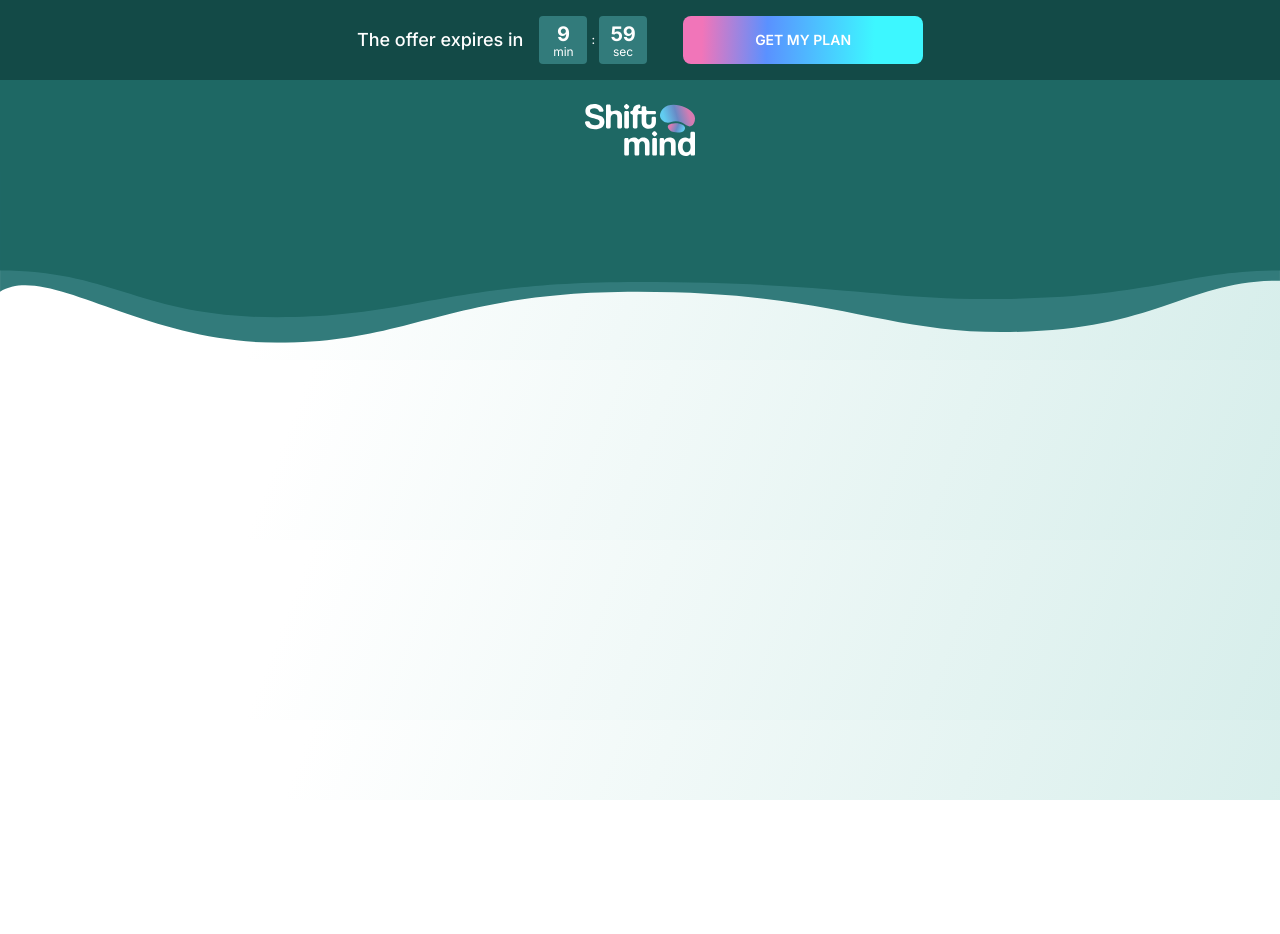
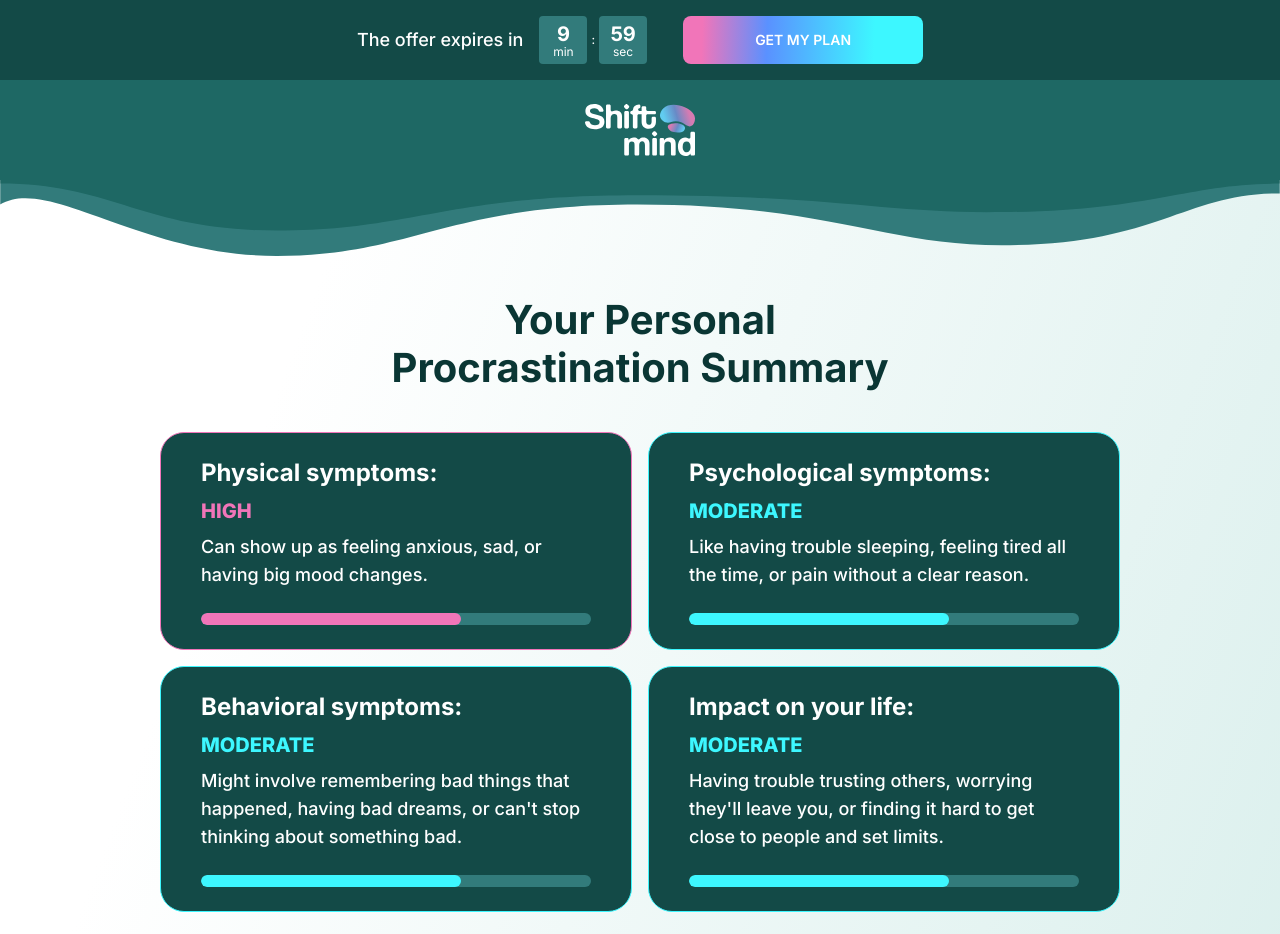
Before and after one commit to GretaVait/netzet-fe-task, a Next.js app: page / in a window 1280 px wide. Shown: the top 934 px of the page. Before the commit the page ends 800 px from the top, so only its background shows below. Built offline with nearby package versions, Linux system fonts and the light colour scheme.

Commit message:
summary section added

```diff
--- a/app/globals.css
+++ b/app/globals.css
@@ -12,16 +12,20 @@
 }
 
 @theme {
-  --color-turquoise-900: #0A3634;
-  --color-turquoise-800: #134A47;
-  --color-turquoise-700: #1E6864;
-  --color-turquoise-600: #327B7B;
-  --color-turquoise-200: #A8C6C4;
-  --color-turquoise-100: #D7EEEB;
-  --color-pink: #F175B9,
-  --color-cyan: #3DF7FF,
-  --color-sky: #5A91FF,
-  --color-white: #FFFFFF
+  --color-turquoise-900: #0a3634;
+  --color-turquoise-800: #134a47;
+  --color-turquoise-700: #1e6864;
+  --color-turquoise-600: #327b7b;
+  --color-turquoise-200: #a8c6c4;
+  --color-turquoise-100: #d7eeeb;
+  --color-pink: #f175b9;
+  --color-cyan: #3df7ff;
+  --color-sky: #5a91ff;
+  --color-white: #ffffff;
+  --text-3\.\5xl: 2rem;
+  --text-3\.\5xl--line-height: 2.5rem;
+  --text-4\.\5xl: 2.5rem;
+  --text-4\.\5xl--line-height: 3rem;
 }
 
 @media (prefers-color-scheme: dark) {
--- a/app/page.tsx
+++ b/app/page.tsx
@@ -3,6 +3,7 @@ import Header from "@/components/common/Header";
 
 // Sections
 import Timer from "@/sections/timer/Timer";
+import Summary from "@/sections/summary/Summary";
 
 export default function Home() {
   return (
@@ -11,7 +12,7 @@ export default function Home() {
 
       <Header />
 
-      {/* Summary */}
+      <Summary />
 
       {/* Plan */}
 
--- /dev/null
+++ b/components/cards/summary/SummaryCard.tsx
@@ -0,0 +1,43 @@
+// Components
+import ProgressBar from "@/components/progress-bar/ProgressBar";
+
+const levels = {
+  high: {
+    text: "text-pink",
+    backgroundColor: "bg-pink",
+    border: "border-pink"
+  },
+  moderate: {
+    text: "text-cyan",
+    backgroundColor: "bg-cyan",
+    border: "border-cyan"
+  }
+};
+
+interface SummaryCardProps {
+  title: string;
+  level: "high" | "moderate";
+  description: string;
+}
+
+const SummaryCard = ({ title, level, description }: SummaryCardProps) => {
+  return (
+    <div
+      className={`bg-turquoise-800 rounded-3xl p-6 lg:px-10 border ${levels[level].border}`}
+    >
+      <h2 className="text-xl mb-2 text-white font-bold lg:text-2xl">{title}</h2>
+
+      <p
+        className={`text-xl mb-2 font-extrabold uppercase ${levels[level].text}`}
+      >
+        {level}
+      </p>
+
+      <p className="text-lg mb-6 text-white font-medium">{description}</p>
+
+      <ProgressBar backgroundColor={levels[level].backgroundColor} />
+    </div>
+  );
+};
+
+export default SummaryCard;
--- a/components/common/Header.tsx
+++ b/components/common/Header.tsx
@@ -6,7 +6,8 @@ import Container from "../app/Container";
 
 const Header = () => {
   return (
-    <header className="bg-turquoise-700 py-6 relative">
+    <header>
+      <div className="bg-turquoise-700 py-6">
         <Container>
           <div className="flex justify-center">
             <Image
@@ -18,12 +19,13 @@ const Header = () => {
             />
           </div>
         </Container>
+      </div>
 
       <Image
         src="/assets/decorations/wave-line-green.svg"
         fill
         alt="Green decoration"
-        className="h-auto! absolute bottom-2! left-0! top-auto! translate-y-full"
+        className="h-auto! static!"
       />
     </header>
   );
--- /dev/null
+++ b/components/progress-bar/ProgressBar.tsx
@@ -0,0 +1,15 @@
+interface ProgressBarProps {
+  backgroundColor: string;
+}
+
+const ProgressBar = ({ backgroundColor }: ProgressBarProps) => {
+  return (
+    <div className="rounded-2xl w-full h-3 bg-turquoise-600 relative overflow-hidden">
+      <div
+        className={`absolute inset-0 h-full w-2/3 rounded-2xl ${backgroundColor}`}
+      />
+    </div>
+  );
+};
+
+export default ProgressBar;
--- /dev/null
+++ b/sections/summary/Summary.tsx
@@ -0,0 +1,66 @@
+// Base
+import Image from "next/image";
+
+// Components
+import Container from "@/components/app/Container";
+import SummaryCard from "@/components/cards/summary/SummaryCard";
+
+// Assets
+import ProductivityGraph from "@/public/assets/photos/graph.png";
+import ProductivityGraphMobile from "@/public/assets/photos/graph-mobile.png";
+
+const Summary = () => {
+  return (
+    <section className="pt-10 pb-[60px]">
+      <Container>
+        <h1 className="text-3.5xl font-bold text-center mb-10 lg:text-4.5xl">
+          Your Personal <br /> Procrastination Summary
+        </h1>
+
+        <div className="flex flex-col items-center gap-y-4 lg:gap-y-6">
+          <div className="grid grid-cols-1 gap-4 lg:grid-cols-2 max-w-[960px]">
+            <SummaryCard
+              title="Physical symptoms:"
+              level="high"
+              description="Can show up as feeling anxious, sad, or having big mood changes."
+            />
+            <SummaryCard
+              title="Psychological symptoms:"
+              level="moderate"
+              description="Like having trouble sleeping, feeling tired all the time, or pain without a clear reason."
+            />
+            <SummaryCard
+              title="Behavioral symptoms:"
+              level="moderate"
+              description="Might involve remembering bad things that happened, having bad dreams, or can't stop thinking about something bad."
+            />
+            <SummaryCard
+              title="Impact on your life:"
+              level="moderate"
+              description="Having trouble trusting others, worrying they'll leave you, or finding it hard to get close to people and set limits."
+            />
+          </div>
+
+          <div className="bg-turquoise-800 rounded-3xl py-10 px-4 lg:px-10 max-w-[640px]">
+            <Image
+              src={ProductivityGraph}
+              width={560}
+              height={365}
+              alt="Productivity Graph"
+              className="w-full hidden lg:block"
+            />
+            <Image
+              src={ProductivityGraphMobile}
+              width={310}
+              height={272}
+              alt="Productivity Graph"
+              className="w-full lg:hidden"
+            />
+          </div>
+        </div>
+      </Container>
+    </section>
+  );
+};
+
+export default Summary;
```
Also changed, not shown: public/assets/decorations/wave-line-green.svg. Lines whose indentation alone changed are shown as unchanged.
